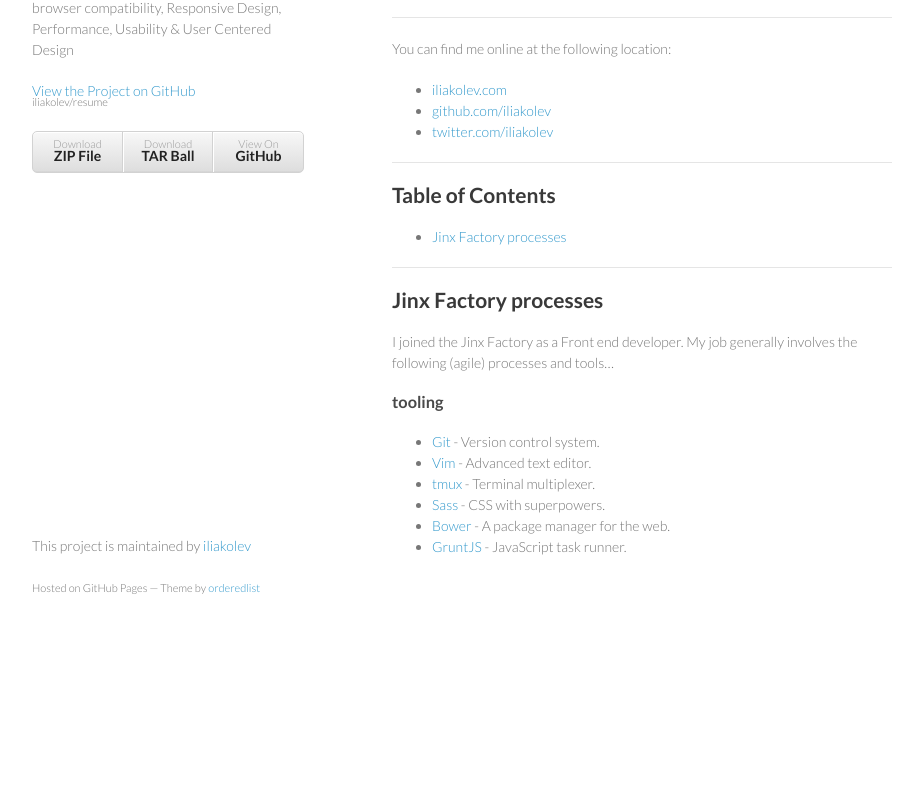
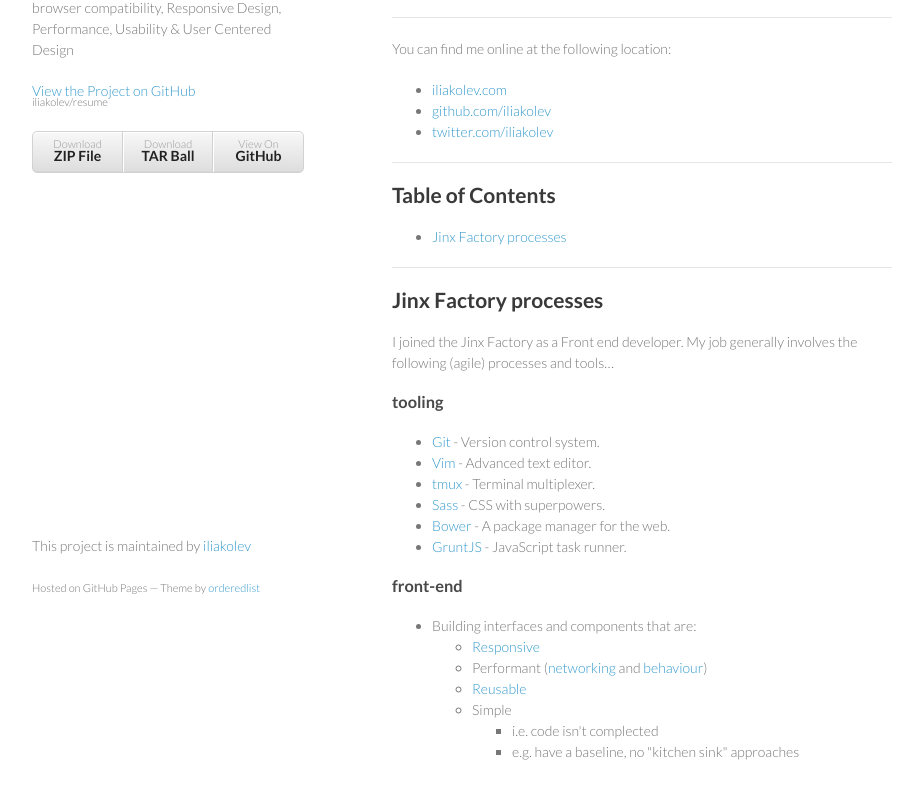
Before and after one commit to iliakolev/resume, a plain HTML site: page index.html in a window 1280 px wide. Shown: the part 133-932 px from the top of the page, without its empty margins (178-1101 px from the left). Before the commit the page ends 800 px from the top, so only its background shows below. Drawn offline with Linux system fonts and the light colour scheme.

```diff
--- a/index.html
+++ b/index.html
@@ -78,6 +78,27 @@
 <li>
 <a href="http://gruntjs.com/">GruntJS</a> - JavaScript task runner.</li>
 </ul>
+
+<h3>
+<a name="front-end" class="anchor" href="#front-end"><span class="octicon octicon-link"></span></a>front-end</h3>
+
+<ul>
+<li>Building interfaces and components that are:
+
+<ul>
+<li><a href="http://www.abookapart.com/products/responsive-web-design">Responsive</a></li>
+<li>Performant (<a href="http://shop.oreilly.com/product/0636920028048.do">networking</a> and <a href="http://shop.oreilly.com/product/9780596802806.do">behaviour</a>)</li>
+<li><a href="https://github.com/stubbornella/oocss/wiki">Reusable</a></li>
+<li>Simple
+
+<ul>
+<li>i.e. code isn't complected</li>
+<li>e.g. have a baseline, no "kitchen sink" approaches</li>
+</ul>
+</li>
+</ul>
+</li>
+</ul>
       </section>
       <footer>
         <p>This project is maintained by <a href="https://github.com/iliakolev">iliakolev</a></p>
```
Also changed, not shown: params.json (+1 -1 lines).
